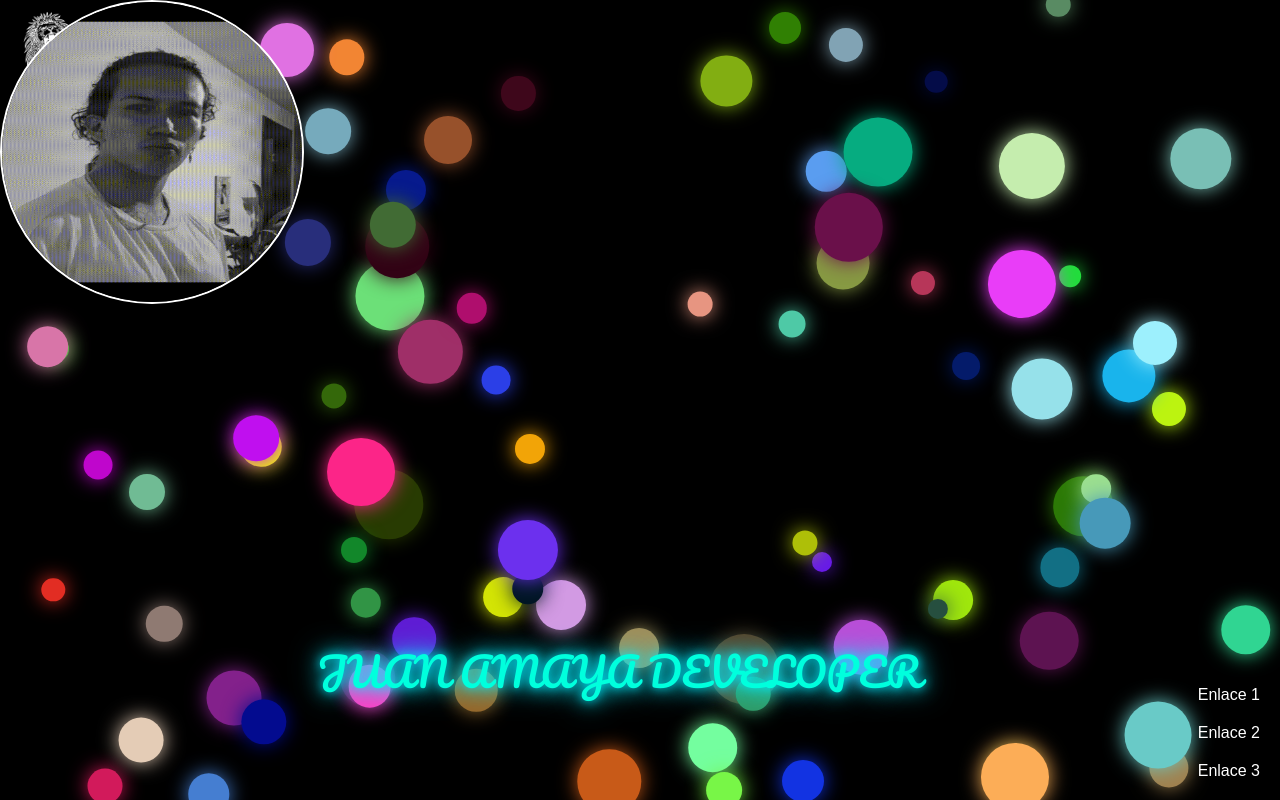
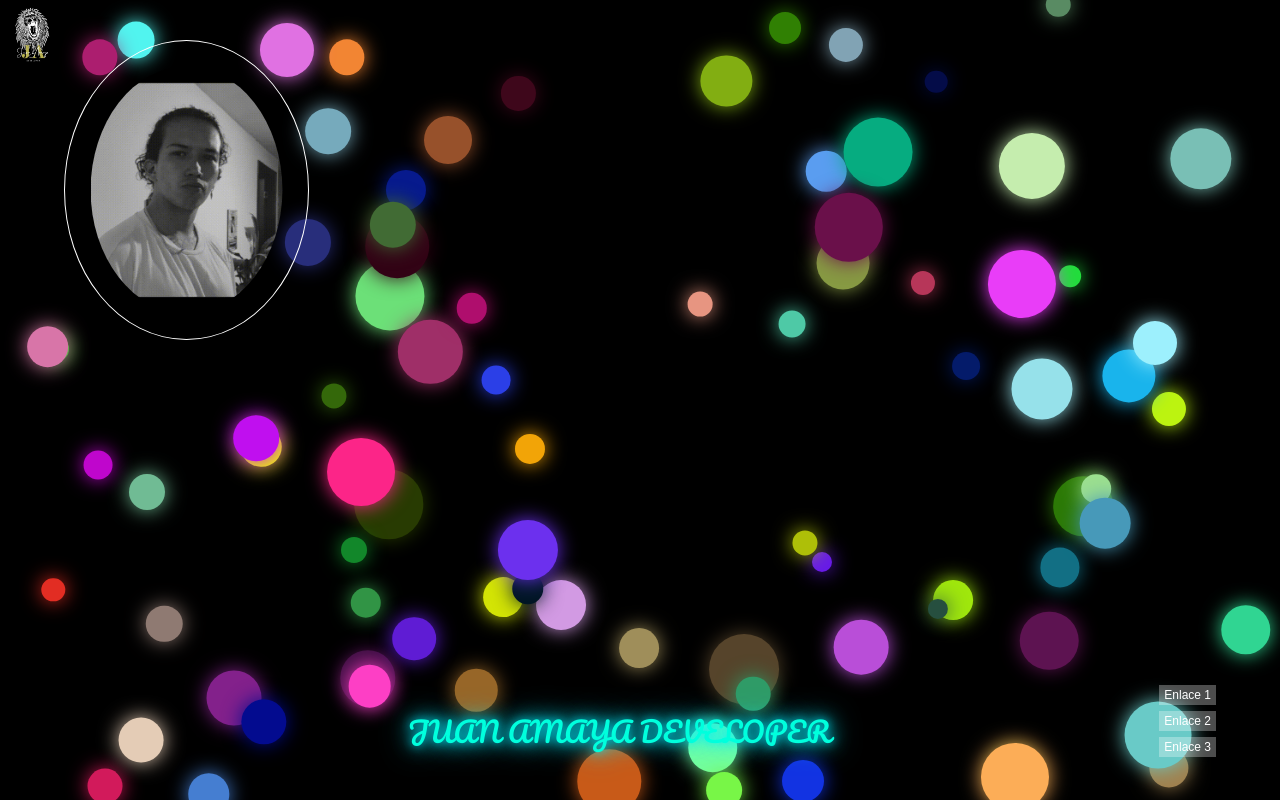
Before and after one commit to Heinrich-Faust/Portafolio, a React (Create React App) app: page / in a window 1280 px wide. Built offline with nearby package versions, Linux system fonts and the light colour scheme.

Commit message:
mejora 2

```diff
--- a/src/App.css
+++ b/src/App.css
@@ -8,21 +8,21 @@ html {
 
 .App {
   position: relative;
-  width: 100vw;
-  height: 100vh;
+  width: 100%;
+  min-height: 100vh;
   overflow: hidden;
   color: #ffffff;
 }
 
 .corner-gif {
   position: absolute;
-  top: 0;
-  left: 0;
-  width: 300px; /* Ajusta el tamaño de la imagen según tus preferencias */
-  height: 300px; /* Ajusta el tamaño de la imagen según tus preferencias */
-  border-radius: 50%; /* Hace que la imagen sea redonda */
-  border: 2px solid white;
-  z-index: 1; /* Asegura que la imagen aparezca por encima de otros elementos */
+  top: 5%;
+  left: 5%;
+  width: 15%;
+  padding: 2%;
+  border-radius: 50%;
+  border: 1px solid white;
+  z-index: 1;
 }
 
 .shapes-container {
@@ -51,8 +51,8 @@ html {
 
 .bubble {
   position: absolute;
-  width: 40px;
-  height: 40px;
+  width: 2%;
+  padding-bottom: 2%;
   pointer-events: none;
 }
 
@@ -60,53 +60,45 @@ html {
   width: 250%;
   height: 250%;
   object-fit: cover;
-  border-radius: 50%; /* Agregar border-radius para hacer la imagen redonda */
+  border-radius: 50%;
 }
+
 .top-left-image {
   position: absolute;
-  top: 10px;
-  left: 10px;
-  width: 50px; /* Ajusta el ancho de la imagen según tu preferencia */
-  height: 50px; /* Ajusta la altura de la imagen según tu preferencia */
-  z-index: 1; /* Asegura que la imagen aparezca por encima de las figuras */
+  top: 2%;
+  left: 2%;
+  width: 7%;
+  z-index: 1;
 }
+
 .link-list {
   position: absolute;
-  bottom: 10px;
-  right: 10px;
+  bottom: 5%;
+  right: 5%;
   display: flex;
   flex-direction: column;
   align-items: flex-end;
 }
 
 .link-item {
+  margin: 3px 0;
+  padding: 3px 5px;
+  font-size: 12px;
+  background-color: rgba(255, 255, 255, 0.3);
+  color: #ffffff;
   cursor: pointer;
-  padding: 10px;
-  transition: background-color 0.3s;
-}
-
-.link-item.active {
-  background-color: rgba(0, 0, 0, 0.2);
-}
-
-.info-box {
-  background-color: rgba(255, 255, 255, 0.8);
-  border: 1px solid #ccc;
-  padding: 10px;
-  margin-top: 5px;
-  border-radius: 5px;
 }
 
 .info-text {
   position: absolute;
-  bottom: 10%;
+  bottom: 5%;
   left: 50%;
   transform: translateX(-50%);
-  font-family: 'Pacifico', cursive; /* Cambia la fuente a 'Pacifico' */
-  font-size: 40px; /* Aumenta el tamaño del texto */
-  color: #00ffdd; /* Cambia el color del texto */
+  font-family: 'Pacifico', cursive;
+  font-size: 28px;
+  color: #00ffdd;
   text-shadow: 0 0 10px rgba(0, 238, 255, 0.8), 0 0 20px rgba(0, 238, 255, 0.8), 0 0 30px rgba(0, 238, 255, 0.8);
-  animation: floatText 6s infinite linear; /* Animación de flotar */
+  animation: floatText 6s infinite linear;
 }
 
 @keyframes floatText {
--- a/src/App.js
+++ b/src/App.js
@@ -1,7 +1,7 @@
 import React, { useState, useEffect } from 'react';
 import './App.css';
 import bubbleImage from './bubble-image.png';
-import cornerGif from './corner-gif.gif'; // Importa la URL de tu GIF aquí
+import cornerGif from './corner-gif.gif';
 
 function App() {
   const [shapes, setShapes] = useState([]);
```
